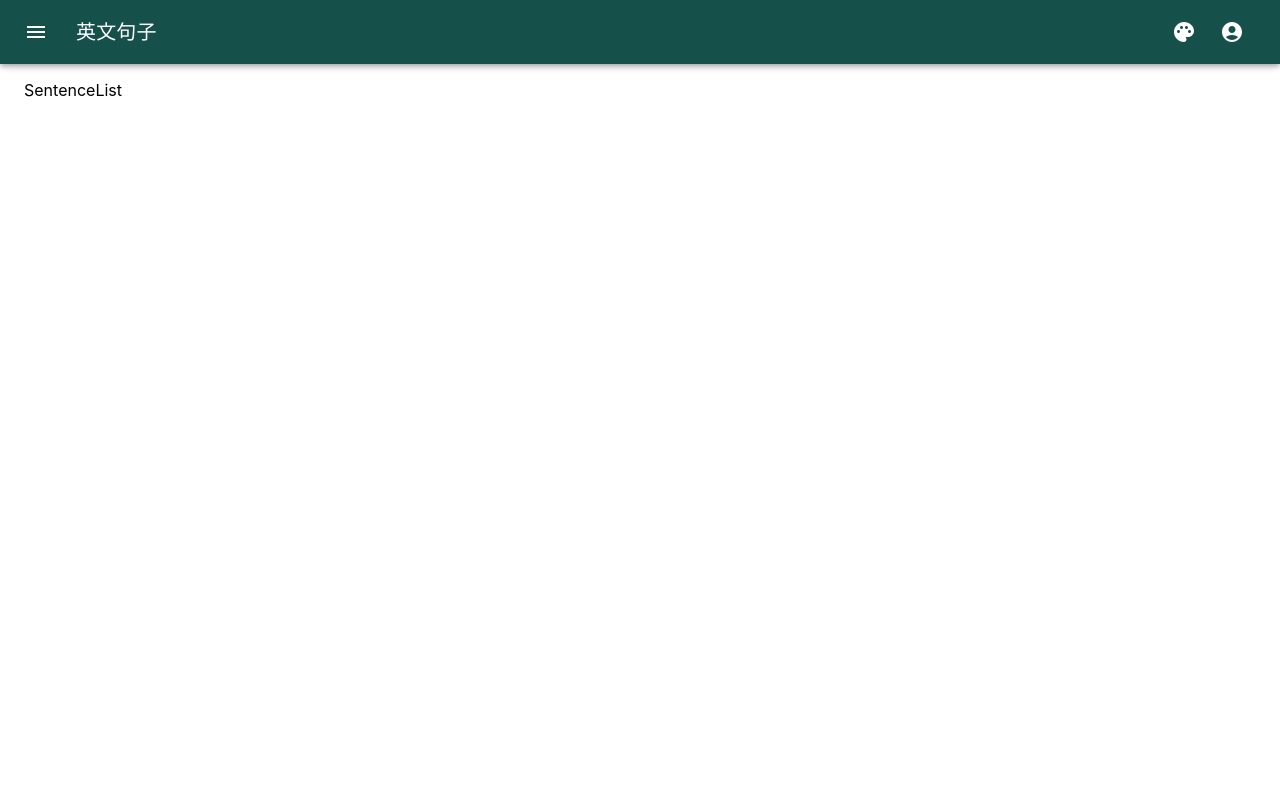
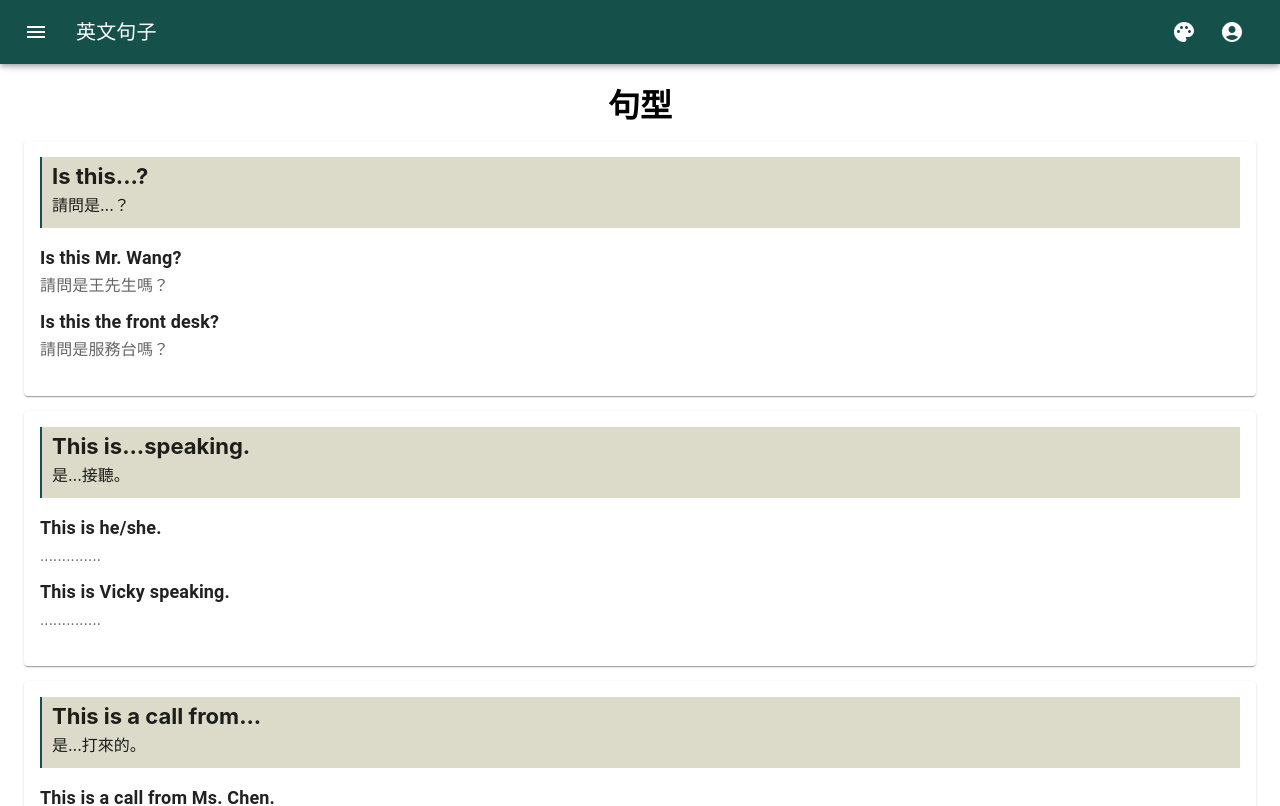
Before and after one commit to AbbyAbby33/english-sentence, a React (Create React App) app: page /topic-list/t0000 in a window 1280 px wide. Shown: the top 806 px of the page. Built offline with nearby package versions, Linux system fonts and the light colour scheme.

Commit message:
feat: (句子學習) 句子頁面排版

```diff
--- a/src/content/SentenceList/pages/SentenceList.js
+++ b/src/content/SentenceList/pages/SentenceList.js
@@ -1,7 +1,110 @@
-import React from 'react'
+import * as React from 'react';
+import styled from '@emotion/styled';
+import { jsx, css } from '@emotion/react'
+import Box from '@mui/material/Box';
+import Card from '@mui/material/Card';
+import CardActions from '@mui/material/CardActions';
+import CardContent from '@mui/material/CardContent';
+import Button from '@mui/material/Button';
+import Typography from '@mui/material/Typography';
 
 export default function SentenceList() {
+
+    const PATTERN_LIST = [
+        {
+            id: 'p0000', englishPattern: 'Is this...?', chinesePattern: '請問是...？', list: [
+                { id: 's0000', englishSentence: 'Is this Mr. Wang?', chineseSentence: '請問是王先生嗎？' },
+                { id: 's0001', englishSentence: 'Is this the front desk?', chineseSentence: '請問是服務台嗎？' }
+            ]
+        },
+        {
+            id: 'p0001', englishPattern: 'This is...speaking.', chinesePattern: '是...接聽。', list: [
+                { id: 's0002', englishSentence: 'This is he/she.', chineseSentence: '..............' },
+                { id: 's0003', englishSentence: 'This is Vicky speaking.', chineseSentence: '..............' }
+            ]
+        },
+        {
+            id: 'p0002', englishPattern: 'This is a call from...', chinesePattern: '是...打來的。', list: [
+                { id: 's0004', englishSentence: 'This is a call from Ms. Chen.', chineseSentence: '..............' },
+                { id: 's0005', englishSentence: 'This is a call from you client.', chineseSentence: '..............' },
+                { id: 's0006', englishSentence: 'This is a call from Singapore.', chineseSentence: '..............' },
+                { id: 's0007', englishSentence: 'This is a call from the manager.', chineseSentence: '..............' }
+            ]
+        },
+        {
+            id: 'p9999', englishPattern: 'Other', chinesePattern: '其他', list: [
+                { id: 's0008', englishSentence: "I think you've dialed the wrong number.", chineseSentence: '我想你打錯電話了' }
+            ]
+        },
+    ];
+
+    /** 標題sytle */
+    const Title = styled.h1`
+                        text-align: center;
+                        margin: 0 0 15px;
+                    `;
+
+    /** 句型卡sytle */
+    const CardStyle = styled(Card)(({ theme }) => ({
+        // 句型標題組
+        '& .sentence-pattern-wrap': {
+            margin: '0 0 16px',
+            '& .sentence-pattern': {
+                padding: '6px 10px',
+                background: '#dcdbc9',
+                borderLeft: '2px solid #16504b',
+
+                '& h2': {
+                    margin: '0 0 3px',
+                    fontSize: '22px'
+                },
+                '& p': {
+                    margin: '0 0 6px'
+                },
+            }
+        },
+        '& .english-sentence': {
+            margin: '0 0 3px',
+            fontSize: '18px',
+            fontWeight: '700'
+        },
+        '& .chinese-sentence': {
+            margin: '0 0 10px'
+        }
+    }));
+
     return (
-        <div>SentenceList</div>
+        <React.Fragment>
+            <Title>句型</Title>
+            {PATTERN_LIST.map(v => {
+                return (
+                    <Box key={v.id} sx={{ minWidth: 275 }}>
+                        {/* TODO: 拆成變數或FUNTION */}
+                        <CardStyle sx={{ mb: "15px" }}>
+                            <CardContent>
+                                <div className="sentence-pattern-wrap">
+                                    <div className="sentence-pattern">
+                                        <h2>{v.englishPattern}</h2>
+                                        <p>{v.chinesePattern}</p>
+                                    </div>
+                                </div>
+                                {v.list.map(s => {
+                                    return (
+                                        <React.Fragment key={s.id}>
+                                            <Typography className="english-sentence">
+                                                {s.englishSentence}
+                                            </Typography>
+                                            <Typography className="chinese-sentence" color="text.secondary">
+                                                {s.chineseSentence}
+                                            </Typography>
+                                        </React.Fragment>
+                                    )
+                                })}
+                            </CardContent>
+                        </CardStyle>
+                    </Box>
+                )
+            })}
+        </React.Fragment>
     )
 }
```
